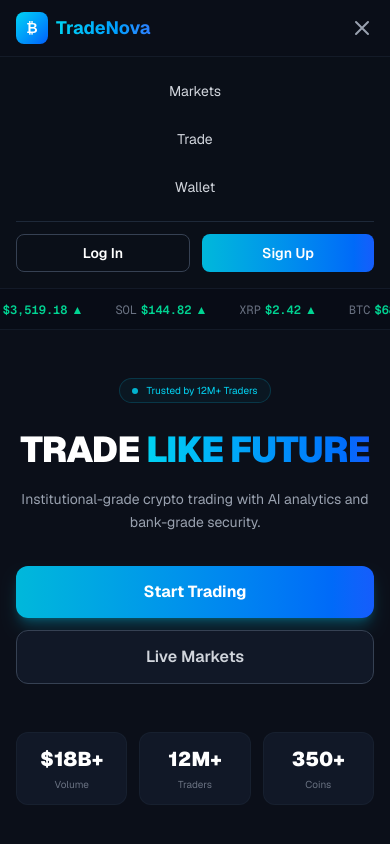
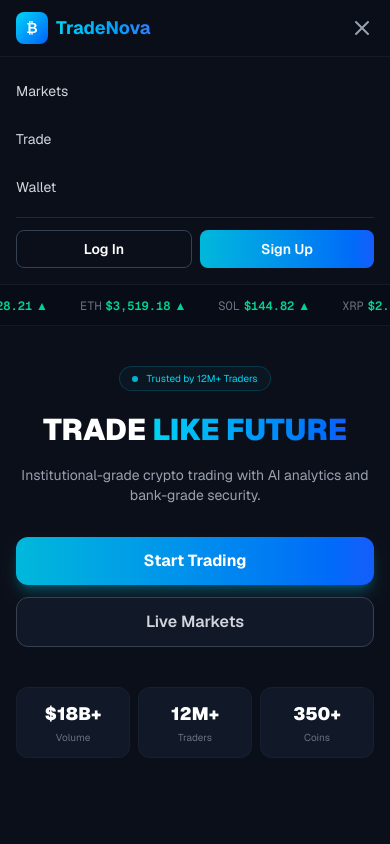
Before and after one commit to tradenovaglobal/tradenova-app, a Next.js app: page / in a window 390 px wide. Both pictures are taken after a click on the button 362 px from the left and 28 px from the top of the page. Shown: the top 844 px of the page. Built offline with nearby package versions, Linux system fonts and the light colour scheme.

Commit message:
Final mobile fix no overflow

```diff
--- a/app/globals.css
+++ b/app/globals.css
@@ -1,7 +1,6 @@
 @import "tailwindcss";
 
 :root {
-  /* Dark Mode Force: Crypto exchange hamesha dark hota hai */
   --background: #0B0F19;
   --foreground: #ededed;
 }
@@ -13,63 +12,54 @@
   --font-mono: var(--font-geist-mono);
 }
 
-/* Light mode media query hata di gayi hai,
-   taaki phone ke settings se theme change na ho */
-
 body {
-  background: var(--background);
+  background: #0B0F19;
   color: var(--foreground);
   font-family: Arial, Helvetica, sans-serif;
   -webkit-font-smoothing: antialiased;
-  -moz-osx-font-smoothing: grayscale;
 }
 
-/* Mobile Horizontal Scroll / Half Page Fix (Pakka Solution) */
 html, body {
-  max-width: 100vw !important;
-  overflow-x: hidden !important;
-  scroll-behavior: smooth;
+  width: 100%;
+  max-width: 100vw;
+  overflow-x: hidden;
+  margin: 0;
+  padding: 0;
 }
 
 * {
   box-sizing: border-box;
+  max-width: 100%;
 }
 
-/* Premium Scrollbar for Dark Theme */
+img, svg, video {
+  max-width: 100%;
+  height: auto;
+}
+
 ::-webkit-scrollbar {
   width: 6px;
-  height: 6px;
 }
-
 ::-webkit-scrollbar-track {
   background: #0B0F19;
 }
-
 ::-webkit-scrollbar-thumb {
   background: #1e293b;
   border-radius: 3px;
 }
 
-::-webkit-scrollbar-thumb:hover {
-  background: #334155;
-}
-
-/* Live Ticker Animation */
 @keyframes marquee {
   0% { transform: translateX(0%); }
   100% { transform: translateX(-50%); }
 }
-
 .animate-marquee {
   animation: marquee 25s linear infinite;
 }
 
-/* Mobile Modal Slide Up Animation */
 @keyframes slide-up {
   from { transform: translateY(20px); opacity: 0; }
   to { transform: translateY(0); opacity: 1; }
 }
-
 .animate-slide-up {
   animation: slide-up 0.3s ease-out forwards;
 }
--- a/app/page.tsx
+++ b/app/page.tsx
@@ -5,7 +5,6 @@
 import { signInWithEmailAndPassword } from "firebase/auth";
 import { auth } from "./lib/firebase";
 
-// Toast Component
 const Toast = ({ message, type, onClose }: { message: string; type: "success" | "error"; onClose: () => void }) => {
   useEffect(() => {
     const timer = setTimeout(onClose, 4000);
@@ -16,7 +15,7 @@
     <div className={`fixed top-4 left-4 right-4 z-[100] px-4 py-3 rounded-xl shadow-2xl border backdrop-blur-md flex items-center gap-3 ${
       type === "success" ? "bg-emerald-900/90 border-emerald-500/50 text-emerald-200" : "bg-red-900/90 border-red-500/50 text-red-200"
     }`}>
-      <span className="text-lg">{type === "success" ? "✅" : "❌"}</span>
+      <span>{type === "success" ? "✅" : "❌"}</span>
       <span className="font-semibold text-sm">{message}</span>
     </div>
   )
@@ -38,73 +37,58 @@
   const [password, setPassword] = useState("");
   const [isLoading, setIsLoading] = useState(false);
   const [toast, setToast] = useState<{ message: string; type: "success" | "error" } | null>(null);
-
   const [coins, setCoins] = useState(initialCoins);
 
   useEffect(() => {
     const interval = setInterval(() => {
-      setCoins(prevCoins =>
-        prevCoins.map(coin => {
-          const fluctuation = (Math.random() - 0.48) * coin.price * 0.001;
-          return { ...coin, price: Number((coin.price + fluctuation).toFixed(2)) };
-        })
-      );
+      setCoins(prev => prev.map(coin => {
+        const f = (Math.random() - 0.48) * coin.price * 0.001;
+        return { ...coin, price: Number((coin.price + f).toFixed(2)) };
+      }));
     }, 3000);
     return () => clearInterval(interval);
   }, []);
 
-  const handleRegister = () => {
-    setActiveModal(null);
-    router.push("/register");
-  };
+  const handleRegister = () => { setActiveModal(null); router.push("/register"); };
 
   const handleLogin = async () => {
-    if (!email || !password) {
-      setToast({ message: "Please fill in all fields", type: "error" });
-      return;
-    }
+    if (!email || !password) { setToast({ message: "Please fill in all fields", type: "error" }); return; }
     setIsLoading(true);
     try {
       await signInWithEmailAndPassword(auth, email, password);
       setToast({ message: "Login Successful!", type: "success" });
       setTimeout(() => router.push("/dashboard"), 1000);
-    } catch (error) {
-      setToast({ message: "Invalid Email or Password", type: "error" });
-    } finally {
-      setIsLoading(false);
-    }
+    } catch { setToast({ message: "Invalid Email or Password", type: "error" }); }
+    finally { setIsLoading(false); }
   };
 
-  const formatPrice = (price: number) => {
-    if (price >= 1000) return price.toLocaleString('en-US', { minimumFractionDigits: 2 });
-    if (price >= 1) return price.toFixed(2);
-    return price.toFixed(4);
-  };
+  const fmt = (p: number) => p >= 1000 ? p.toLocaleString('en-US', {minimumFractionDigits:2}) : p >= 1 ? p.toFixed(2) : p.toFixed(4);
 
   return (
-    <main className="min-h-screen bg-[#0B0F19] text-white font-sans relative w-full max-w-[100vw] overflow-x-hidden">
+    <div className="min-h-screen bg-[#0B0F19] text-white font-sans w-full overflow-x-hidden">
+
       {toast && <Toast message={toast.message} type={toast.type} onClose={() => setToast(null)} />}
 
       {/* NAVBAR */}
-      <nav className="w-full border-b border-gray-800/50 bg-[#0B0F19]/90 backdrop-blur-xl sticky top-0 z-50">
-        <div className="max-w-7xl mx-auto w-full px-4 py-3 flex items-center justify-between">
+      <nav className="w-full border-b border-gray-800/50 bg-[#0B0F19]/95 backdrop-blur-xl sticky top-0 z-50">
+        <div className="w-full px-4 py-3 flex items-center justify-between">
           <div className="flex items-center gap-2">
             <div className="w-8 h-8 rounded-lg bg-gradient-to-br from-cyan-400 to-blue-600 flex items-center justify-center text-white font-bold text-sm">₿</div>
-            <span className="text-lg font-bold text-transparent bg-clip-text bg-gradient-to-r from-cyan-400 to-blue-500">TradeNova</span>
+            <span className="text-lg font-bold bg-gradient-to-r from-cyan-400 to-blue-500 bg-clip-text text-transparent">TradeNova</span>
           </div>
 
-          <div className="hidden md:flex items-center gap-8 text-sm text-gray-400 font-medium">
-            <button className="hover:text-white transition-colors">Markets</button>
-            <button className="hover:text-white transition-colors">Trade</button>
-            <button className="hover:text-white transition-colors">Wallet</button>
+          <div className="hidden md:flex items-center gap-8 text-sm text-gray-400">
+            <button>Markets</button>
+            <button>Trade</button>
+            <button>Wallet</button>
           </div>
 
           <div className="hidden md:flex items-center gap-3">
-            <button onClick={() => setActiveModal("login")} className="px-5 py-2 border border-gray-700 rounded-lg hover:border-cyan-500/50 hover:text-cyan-400 transition-all text-sm font-semibold">Log In</button>
+            <button onClick={() => setActiveModal("login")} className="px-5 py-2 border border-gray-700 rounded-lg text-sm font-semibold hover:border-cyan-500/50 hover:text-cyan-400 transition-all">Log In</button>
             <button onClick={() => setActiveModal("register")} className="px-5 py-2 rounded-lg bg-gradient-to-r from-cyan-500 to-blue-600 text-white font-semibold text-sm shadow-lg shadow-cyan-500/20">Sign Up</button>
           </div>
 
-          <button onClick={() => setMenuOpen(!menuOpen)} className="md:hidden text-gray-400 hover:text-white">
+          <button onClick={() => setMenuOpen(!menuOpen)} className="md:hidden text-gray-400">
             <svg className="w-6 h-6" fill="none" viewBox="0 0 24 24" stroke="currentColor" strokeWidth={2}>
               {menuOpen ? <path strokeLinecap="round" strokeLinejoin="round" d="M6 18L18 6M6 6l12 12" /> : <path strokeLinecap="round" strokeLinejoin="round" d="M4 6h16M4 12h16M4 18h16" />}
             </svg>
@@ -112,13 +96,11 @@
         </div>
 
         {menuOpen && (
-          <div className="md:hidden border-t border-gray-800/50 bg-[#0B0F19]/95 p-4 space-y-4">
-            <div className="flex flex-col gap-3 text-gray-300 text-sm">
-              <button className="py-2 hover:text-white">Markets</button>
-              <button className="py-2 hover:text-white">Trade</button>
-              <button className="py-2 hover:text-white">Wallet</button>
-            </div>
-            <div className="flex gap-3 pt-3 border-t border-gray-800">
+          <div className="md:hidden border-t border-gray-800/50 bg-[#0B0F19] p-4 space-y-3">
+            <button className="block w-full text-left py-2 text-gray-300 text-sm">Markets</button>
+            <button className="block w-full text-left py-2 text-gray-300 text-sm">Trade</button>
+            <button className="block w-full text-left py-2 text-gray-300 text-sm">Wallet</button>
+            <div className="flex gap-2 pt-3 border-t border-gray-800">
               <button onClick={() => { setActiveModal("login"); setMenuOpen(false); }} className="flex-1 py-2 border border-gray-700 rounded-lg text-center text-sm font-semibold">Log In</button>
               <button onClick={() => { setActiveModal("register"); setMenuOpen(false); }} className="flex-1 py-2 rounded-lg bg-gradient-to-r from-cyan-500 to-blue-600 text-center text-sm font-semibold">Sign Up</button>
             </div>
@@ -126,94 +108,80 @@
         )}
       </nav>
 
-      {/* LIVE TICKER - Mobile Safe */}
+      {/* TICKER */}
       <div className="w-full border-b border-gray-800/50 overflow-hidden py-2 bg-[#080C16]">
         <div className="animate-marquee inline-flex gap-8 text-xs font-mono whitespace-nowrap">
-          {coins.map((coin, index) => (
-            <span key={index} className={`inline-flex items-center gap-1 ${coin.change >= 0 ? 'text-emerald-400' : 'text-red-400'}`}>
-              <span className="text-gray-500">{coin.symbol}</span>
-              <span className="font-semibold">${formatPrice(coin.price)}</span>
-              <span>{coin.change >= 0 ? '▲' : '▼'}</span>
+          {coins.map((c, i) => (
+            <span key={i} className={c.change >= 0 ? "text-emerald-400" : "text-red-400"}>
+              <span className="text-gray-500 mr-1">{c.symbol}</span>
+              <span className="font-semibold">${fmt(c.price)}</span>
+              <span className="ml-1">{c.change >= 0 ? "▲" : "▼"}</span>
             </span>
           ))}
-          {/* Duplicate for seamless scroll */}
-          {coins.map((coin, index) => (
-            <span key={`dup-${index}`} className={`inline-flex items-center gap-1 ${coin.change >= 0 ? 'text-emerald-400' : 'text-red-400'}`}>
-              <span className="text-gray-500">{coin.symbol}</span>
-              <span className="font-semibold">${formatPrice(coin.price)}</span>
-              <span>{coin.change >= 0 ? '▲' : '▼'}</span>
+          {coins.map((c, i) => (
+            <span key={`d${i}`} className={c.change >= 0 ? "text-emerald-400" : "text-red-400"}>
+              <span className="text-gray-500 mr-1">{c.symbol}</span>
+              <span className="font-semibold">${fmt(c.price)}</span>
+              <span className="ml-1">{c.change >= 0 ? "▲" : "▼"}</span>
             </span>
           ))}
         </div>
       </div>
 
-      {/* HERO SECTION - Mobile Optimized */}
-      <section className="relative max-w-7xl mx-auto px-4 py-12 md:py-24 flex flex-col items-center text-center">
-        <div className="inline-flex items-center gap-2 border border-cyan-500/20 rounded-full px-3 py-1 text-[10px] md:text-xs text-cyan-400 bg-cyan-500/5 mb-6">
+      {/* HERO */}
+      <section className="w-full px-4 py-10 md:py-20 flex flex-col items-center text-center">
+        <div className="inline-flex items-center gap-2 border border-cyan-500/20 rounded-full px-3 py-1 text-[10px] text-cyan-400 bg-cyan-500/5 mb-5">
           <span className="w-1.5 h-1.5 rounded-full bg-cyan-400 animate-pulse"></span> Trusted by 12M+ Traders
         </div>
 
-        <h1 className="text-4xl md:text-7xl font-black leading-tight mb-4 tracking-tight w-full">
-          <span className="text-white">TRADE</span>{" "}
-          <span className="text-transparent bg-clip-text bg-gradient-to-r from-cyan-400 to-blue-600">LIKE FUTURE</span>
+        <h1 className="text-3xl sm:text-4xl md:text-6xl font-black leading-tight mb-4">
+          <span className="text-white">TRADE </span>
+          <span className="bg-gradient-to-r from-cyan-400 to-blue-600 bg-clip-text text-transparent">LIKE FUTURE</span>
         </h1>
 
-        <p className="text-gray-400 text-sm md:text-xl leading-relaxed max-w-xl mb-8">
+        <p className="text-gray-400 text-sm md:text-lg max-w-md mb-8">
           Institutional-grade crypto trading with AI analytics and bank-grade security.
         </p>
 
-        <div className="flex flex-col sm:flex-row gap-3 w-full sm:w-auto mb-12">
-          <button onClick={() => setActiveModal("register")} className="w-full sm:w-auto px-8 py-3.5 rounded-xl bg-gradient-to-r from-cyan-500 to-blue-600 text-white font-bold text-base shadow-lg shadow-cyan-500/30 hover:shadow-cyan-500/50 transition-all">
-            Start Trading
-          </button>
-          <button className="w-full sm:w-auto px-8 py-3.5 rounded-xl border border-gray-700 text-base font-semibold text-gray-300 hover:border-gray-500 transition-all bg-[#111827]">
-            Live Markets
-          </button>
+        <div className="flex flex-col sm:flex-row gap-3 w-full max-w-sm mb-10">
+          <button onClick={() => setActiveModal("register")} className="w-full py-3 rounded-xl bg-gradient-to-r from-cyan-500 to-blue-600 text-white font-bold text-base shadow-lg shadow-cyan-500/30">Start Trading</button>
+          <button className="w-full py-3 rounded-xl border border-gray-700 text-base font-semibold text-gray-300 bg-[#111827]">Live Markets</button>
         </div>
 
-        {/* Stats Grid - 3 Columns Safe */}
-        <div className="grid grid-cols-3 gap-3 md:gap-6 w-full max-w-lg">
+        <div className="grid grid-cols-3 gap-2 md:gap-4 w-full max-w-sm">
           {[
-            { value: "$18B+", label: "Volume" },
-            { value: "12M+", label: "Traders" },
-            { value: "350+", label: "Coins" }
-          ].map((stat, i) => (
-            <div key={i} className="bg-[#111827] border border-gray-800/50 rounded-xl p-3 md:p-5 flex flex-col items-center justify-center">
-              <h2 className="text-xl md:text-3xl font-black text-white">{stat.value}</h2>
-              <p className="text-gray-500 text-[10px] md:text-xs mt-1">{stat.label}</p>
+            { v: "$18B+", l: "Volume" },
+            { v: "12M+", l: "Traders" },
+            { v: "350+", l: "Coins" }
+          ].map((s, i) => (
+            <div key={i} className="bg-[#111827] border border-gray-800/50 rounded-xl p-3 flex flex-col items-center">
+              <span className="text-lg md:text-2xl font-black text-white">{s.v}</span>
+              <span className="text-[10px] text-gray-500 mt-0.5">{s.l}</span>
             </div>
           ))}
         </div>
       </section>
 
-      {/* MODAL OVERLAY - Mobile Perfect */}
+      {/* MODAL */}
       {activeModal && (
         <div className="fixed inset-0 z-[90] bg-black/80 backdrop-blur-md flex items-end sm:items-center justify-center" onClick={() => setActiveModal(null)}>
-          <div className="relative w-full sm:max-w-md bg-[#111827] sm:rounded-3xl rounded-t-3xl p-6 pt-8 sm:p-8 shadow-2xl border-t border-gray-700 sm:border border-gray-800 max-h-[90vh] overflow-y-auto animate-slide-up" onClick={e => e.stopPropagation()}>
+          <div className="w-full sm:max-w-md bg-[#111827] sm:rounded-3xl rounded-t-3xl p-6 sm:p-8 border-t-2 border-cyan-500/50 sm:border sm:border-gray-800 max-h-[85vh] overflow-y-auto" onClick={e => e.stopPropagation()}>
 
-            <button onClick={() => setActiveModal(null)} className="absolute top-4 right-4 w-8 h-8 rounded-full bg-gray-800 flex items-center justify-center text-gray-400 hover:bg-gray-700 hover:text-white transition-all text-sm">✕</button>
+            <button onClick={() => setActiveModal(null)} className="absolute top-4 right-4 w-8 h-8 rounded-full bg-gray-800 flex items-center justify-center text-gray-400 hover:text-white text-sm">✕</button>
 
-            <h2 className="text-2xl sm:text-3xl font-black text-center mb-6 text-transparent bg-clip-text bg-gradient-to-r from-cyan-400 to-blue-600">
+            <h2 className="text-2xl font-black text-center mb-6 bg-gradient-to-r from-cyan-400 to-blue-600 bg-clip-text text-transparent">
               {activeModal === "login" ? "LOG IN" : "CREATE ACCOUNT"}
             </h2>
 
             <div className="space-y-4">
               {activeModal === "register" && (
-                <input type="text" placeholder="Full Name" value={name} onChange={(e) => setName(e.target.value)}
-                  className="w-full p-3.5 rounded-xl bg-[#0B0F19] border border-gray-700 outline-none focus:border-cyan-500 transition-colors text-sm text-white" />
+                <input type="text" placeholder="Full Name" value={name} onChange={(e) => setName(e.target.value)} className="w-full p-3.5 rounded-xl bg-[#0B0F19] border border-gray-700 outline-none focus:border-cyan-500 text-sm text-white" />
               )}
-              <input type="email" placeholder="Email Address" value={email} onChange={(e) => setEmail(e.target.value)}
-                className="w-full p-3.5 rounded-xl bg-[#0B0F19] border border-gray-700 outline-none focus:border-cyan-500 transition-colors text-sm text-white" />
-              <input type="password" placeholder="Password" value={password} onChange={(e) => setPassword(e.target.value)}
-                className="w-full p-3.5 rounded-xl bg-[#0B0F19] border border-gray-700 outline-none focus:border-cyan-500 transition-colors text-sm text-white" />
+              <input type="email" placeholder="Email Address" value={email} onChange={(e) => setEmail(e.target.value)} className="w-full p-3.5 rounded-xl bg-[#0B0F19] border border-gray-700 outline-none focus:border-cyan-500 text-sm text-white" />
+              <input type="password" placeholder="Password" value={password} onChange={(e) => setPassword(e.target.value)} className="w-full p-3.5 rounded-xl bg-[#0B0F19] border border-gray-700 outline-none focus:border-cyan-500 text-sm text-white" />
 
-              <button onClick={activeModal === "login" ? handleLogin : handleRegister} disabled={isLoading}
-                className="w-full p-3.5 rounded-xl bg-gradient-to-r from-cyan-500 to-blue-600 text-white font-bold text-base shadow-lg shadow-cyan-500/20 hover:shadow-cyan-500/40 transition-all disabled:opacity-50 flex justify-center items-center gap-2">
-                {isLoading ? (
-                  <svg className="animate-spin h-5 w-5" viewBox="0 0 24 24"><circle className="opacity-25" cx="12" cy="12" r="10" stroke="currentColor" strokeWidth="4"></circle><path className="opacity-75" fill="currentColor" d="M4 12a8 8 0 018-8V0C5.373 0 0 5.373 0 12h4zm2 5.291A7.962 7.962 0 014 12H0c0 3.042 1.135 5.824 3 7.938l3-2.647z"></path></svg>
-                ) : (
-                  activeModal === "login" ? "Log In" : "Create Account"
-                )}
+              <button onClick={activeModal === "login" ? handleLogin : handleRegister} disabled={isLoading} className="w-full py-3.5 rounded-xl bg-gradient-to-r from-cyan-500 to-blue-600 text-white font-bold text-base shadow-lg shadow-cyan-500/20 disabled:opacity-50 flex justify-center items-center gap-2">
+                {isLoading ? <svg className="animate-spin h-5 w-5" viewBox="0 0 24 24"><circle className="opacity-25" cx="12" cy="12" r="10" stroke="currentColor" strokeWidth="4"></circle><path className="opacity-75" fill="currentColor" d="M4 12a8 8 0 018-8V0C5.373 0 0 5.373 0 12h4zm2 5.291A7.962 7.962 0 014 12H0c0 3.042 1.135 5.824 3 7.938l3-2.647z"></path></svg> : activeModal === "login" ? "Log In" : "Create Account"}
               </button>
             </div>
 
@@ -226,6 +194,6 @@
           </div>
         </div>
       )}
-    </main>
+    </div>
   );
 }
```
